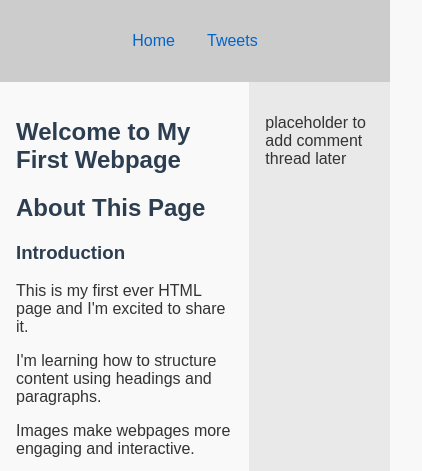
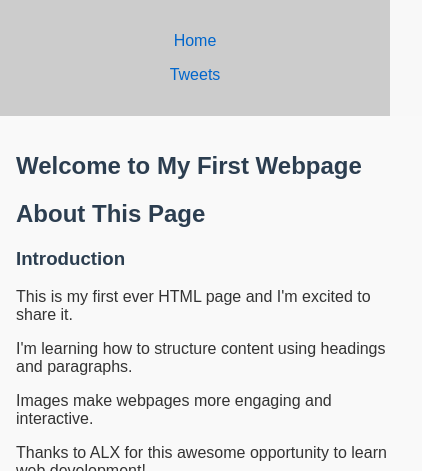
Before and after one commit to mbahfunmi/alx_html_css, a plain HTML site: page index.html in a window 390 px wide. Shown: the top 471 px of the page, 422 px wide, since content can reach past the window. Drawn offline with Linux system fonts and the light colour scheme.

Commit message:
modified index.html and styles.css with smartphone responsiveness

```diff
--- a/styles.css
+++ b/styles.css
@@ -59,3 +59,24 @@ header ul {
 header li {
   display: inline;
 }
+/* Responsive layout for small screens */
+@media screen and (max-width: 768px) {
+  main {
+    flex-direction: column;
+  }
+
+  article, aside {
+    flex: none;
+    width: 100%;
+  }
+
+  header ul {
+    flex-direction: column;
+    gap: 1rem;
+  }
+
+  header li {
+    display: block;
+    text-align: center;
+  }
+}
```
